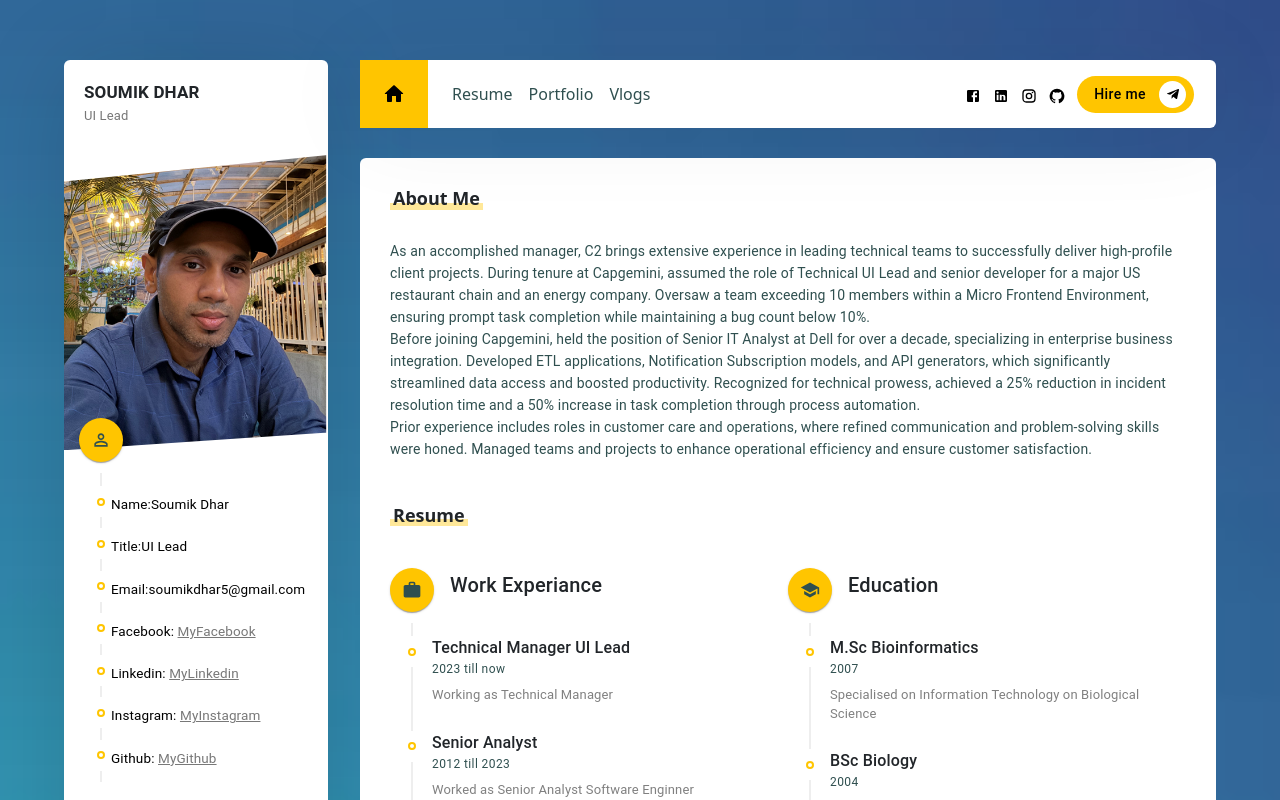
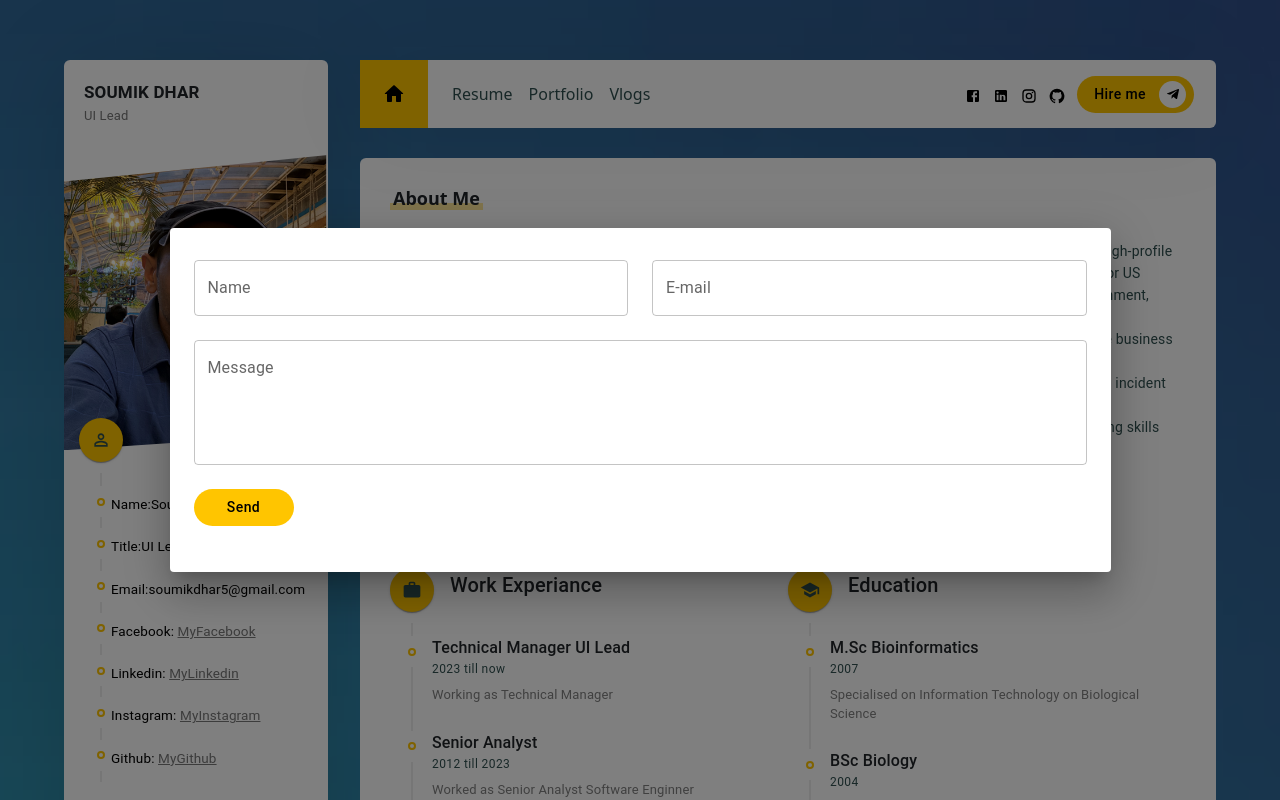
Before and after one commit to soumikdhar5/myprofile, a React (Create React App) app: page / in a window 1280 px wide. Both pictures are taken after a click on the button "Hire me". Shown: the top 800 px of the page. Built offline with nearby package versions, Linux system fonts and the light colour scheme.

Commit message:
Refactored to add dialogue and message status

```diff
--- a/src/components/Button/CustomButton.js
+++ b/src/components/Button/CustomButton.js
@@ -2,13 +2,15 @@ import React from 'react'
 import { Button } from '@mui/material'
 import './Button.css'
 
-const CustomButton = ({text = 'Download',icon ,downloadfilelink, fileName}) => {
+const CustomButton = ({text = 'Download',icon ,downloadfilelink, fileName, type = 'button', ...props}) => {
   return (
     <Button
       className='custom_btn'
       endIcon={icon?(<div className='btn_icon_container'>{icon}</div>):null}
       href={downloadfilelink}
       download={fileName}
+      type={type}
+      {...props}
       >
         <span className='btn_text'>{text}</span></Button>
   )
--- /dev/null
+++ b/src/components/Contact/ConnectWithMe.js
@@ -0,0 +1,103 @@
+import React, { useState } from 'react';
+import { Grid, TextField, CircularProgress } from '@mui/material';
+import CustomButton from '../../components/Button/CustomButton';
+import SuccessTick from '../Messagestatus/SuccessTick';
+import '../../App.css'
+
+export const ConnectWithMe = () => {
+  const [uname, setuname] = useState('');
+  const [uemail, setuemail] = useState('');
+  const [umessage, setumessage] = useState('');
+  const [success, setsuccess] = useState(false);
+  const [loading, setLoading] = useState(false);
+
+  const handleSubmit = async (e) => {
+    e.preventDefault();
+    setLoading(true);
+    setsuccess(false);
+
+    try {
+      console.log('starting to send');
+      const response = await fetch('http://localhost:3001/send', {
+        method: 'POST',
+        headers: {
+          'Content-Type': 'application/json',
+        },
+        body: JSON.stringify({ uname, uemail, umessage }),
+      });
+
+      const result = await response.json();
+      console.log('getting response', response.status);
+
+      if (response.status === 200 && result.message === 'Email sent successfully') {
+        console.log('Email sent successfully');
+        setsuccess(true);
+        setuname('');
+        setuemail('');
+        setumessage('');
+      } else {
+        console.error('Failed to send email', result);
+      }
+    } catch (error) {
+      console.error('Error sending email', error);
+    } finally {
+      setLoading(false);
+    }
+  };
+
+  const handleFocus = () => {
+    setsuccess(false);
+  };
+
+  return (
+    <div>
+      <Grid container>
+        <form onSubmit={handleSubmit}>
+          <Grid item xs={12}>
+            <Grid container spacing={3}>
+              <Grid item xs={12} sm={6}>
+                <TextField
+                  fullWidth
+                  name='name'
+                  value={uname}
+                  onChange={(e) => setuname(e.target.value)}
+                  onFocus={handleFocus}
+                  label='Name'
+                />
+              </Grid>
+              <Grid item xs={12} sm={6}>
+                <TextField
+                  fullWidth
+                  name='email'
+                  value={uemail}
+                  onChange={(e) => setuemail(e.target.value)}
+                  onFocus={handleFocus}
+                  label='E-mail'
+                />
+              </Grid>
+              <Grid item xs={12}>
+                <TextField
+                  fullWidth
+                  name='message'
+                  value={umessage}
+                  onChange={(e) => setumessage(e.target.value)}
+                  label='Message'
+                  multiline
+                  onFocus={handleFocus}
+                  rows={4}
+                />
+              </Grid>
+              <Grid item xs={12}>
+                <CustomButton
+                  type='submit'
+                  text={success ? 'Sent' : 'Send'}
+                  icon={loading ? <CircularProgress size={24} /> : (success ? <SuccessTick /> : null)}
+                />
+              </Grid>
+            </Grid>
+          </Grid>
+        </form>
+      </Grid>
+    </div>
+  );
+};
--- /dev/null
+++ b/src/components/Dialogue/Dialogue.css
@@ -0,0 +1,41 @@
+/* Dialog */
+
+/* .Dialogue{
+    display: flex;
+    align-items: center;
+    justify-content: center;
+    max-width: 800px;
+} */
+
+.Dialogue .Dialogue_image{
+    max-height: 300px;
+    width: 100%;
+    object-fit: cover;
+    object-position: center center;
+}
+
+.Dialogue .Dialogue_description{
+    margin-top: 10px !important;
+}
+
+.Dialogue .Dialogue_actions{
+    justify-content: center !important;
+    margin-bottom: 10px;
+
+}
+
+.Dialogue .Dialogue_icon{
+    color: darkslategray;
+    margin:0px 12px;
+    cursor: pointer;
+}
+
+.Dialogue .Dialogue_icon :hover {
+    color: var(--main-color);
+}
+
+.Dialogue .Dialogue_icon > .MuiSvgIcon-root {
+    font-size: 30px !important;
+}
+
+/* End of Dialog */
--- /dev/null
+++ b/src/components/Dialogue/DialogueModal.js
@@ -0,0 +1,32 @@
+import React from 'react'
+import './Dialogue.css'
+import { Dialog, DialogActions, DialogContent, DialogTitle } from '@mui/material'
+import { ConnectWithMe } from '../Contact/ConnectWithMe'
+
+
+
+export const DialogueModal = ({dialogueDataTitle = '',dialgueLinks, openMod, onClose}) => {
+    return (
+        <>
+            <Dialog
+                open={openMod}
+                onClose={onClose}
+                maxWidth={'lg'}
+                className='Dialogue' >
+                {/* 'projectDialog' */}
+                <DialogTitle onClose={onClose}>
+                    {dialogueDataTitle}
+                </DialogTitle>
+                <DialogContent>
+                    <ConnectWithMe />
+                </DialogContent>
+                <DialogActions className='Dialogue_actions'>
+                {/* projectDialog?.links */}
+                    {dialgueLinks?.map(link => (
+                        <a href={link.link} target="_blank" rel="noopener noreferrer"  className='Dialogue_icon'>{link.icon}</a>
+                    ))}
+                </DialogActions>
+            </Dialog>
+        </>
+    )
+}
--- a/src/components/Header/Header.js
+++ b/src/components/Header/Header.js
@@ -1,4 +1,4 @@
-import React from 'react'
+import React,{useState} from 'react'
 import 'bootstrap/dist/css/bootstrap.min.css';
 
 import Nav from 'react-bootstrap/Nav';
@@ -14,6 +14,7 @@ import {
   useParams,
 } from "react-router-dom";
 import './Header.css'
+import { DialogueModal } from '../Dialogue/DialogueModal';
 
 function withRouter(Component) {
   function ComponentWithRouterProp(props) {
@@ -32,9 +33,9 @@ function withRouter(Component) {
 }
 
 function Header(props) {
-
+  const [modalOpenar, setmodalOpenar] = useState(false)
   const pathName = props?.location?.pathName
-
+  console.log("inside Header", modalOpenar)
   return (
     <Navbar expand="lg" sticky='top' className="header">
       <Nav.Link as={NavLink} to="/" className="header_navlink">
@@ -62,9 +63,15 @@ function Header(props) {
           {Object.keys(resumeData.social).map((key) =>
             <a href={resumeData.social[key].link} target="_blank" rel="noopener noreferrer">{resumeData.social[key].icon}</a>
           )}
-          <CustomButton text={'Hire me'} icon={<TelegramIcon />} />
+          <CustomButton text={'Hire me'} onClick={()=>setmodalOpenar(true)} icon={<TelegramIcon />} />
+
         </div>
       </Navbar.Collapse>
+      <DialogueModal
+        dialgueLinks={Object.keys(resumeData.social)}
+        openMod={modalOpenar}
+        onClose={() => setmodalOpenar(false)}
+        />
     </Navbar>
   )
 }
--- /dev/null
+++ b/src/components/Messagestatus/SuccessTick.js
@@ -0,0 +1,31 @@
+import React from 'react';
+import CheckCircleIcon from '@mui/icons-material/CheckCircle';
+import { keyframes } from '@emotion/react';
+import { css } from '@emotion/react';
+
+const successAnimation = keyframes`
+  0% {
+    transform: scale(0);
+    opacity: 0;
+  }
+  50% {
+    transform: scale(1.2);
+    opacity: 1;
+  }
+  100% {
+    transform: scale(1);
+    opacity: 1;
+  }
+`;
+
+const successStyle = css`
+  color: green;
+  font-size: 48px;
+  animation: ${successAnimation} 0.5s ease-out;
+`;
+
+const SuccessTick = () => (
+  <CheckCircleIcon css={successStyle} />
+);
+
+export default SuccessTick;
--- a/src/pages/Resume/Resume.js
+++ b/src/pages/Resume/Resume.js
@@ -1,33 +1,16 @@
-import React, {useState} from 'react'
+import React from 'react'
 import './Resume.css'
-import { Grid, Icon, Paper, TextField, Typography } from '@mui/material'
+import { Grid, Icon, Paper, Typography } from '@mui/material'
 import resumeData from '../../utils/resumeData'
 import CustomTimeLine, { CustomTimelineSeparator } from '../../components/Timeline/Timeline'
 import WorkIcon from '@mui/icons-material/Work';
-import { TimelineContent, TimelineDot, TimelineItem, TimelineSeparator } from '@mui/lab'
+import { TimelineContent, TimelineDot, TimelineItem } from '@mui/lab'
 import SchoolIcon from '@mui/icons-material/School';
-import CustomButton from '../../components/Button/CustomButton'
+import { ConnectWithMe } from '../../components/Contact/ConnectWithMe'
+
 
 function Resume() {
-  const [uname, setuname] = useState('')
-  const [uemail, setuemail] = useState('')
-  const [umessage, setumessage] = useState('')
 
-  const handleSubmit = async (e)=>{
-    e.preventDefault()
-    console.log('starting to send')
-    const response = await fetch('http://localhost:3001/send',{
-      method:'post',
-      headers:{
-        'content-type':'application/json',
-      },
-      body:JSON.stringify({uname,uemail,umessage})
-    });
-    console.log('checking response', response)
-    const result = await response.json()
-    console.log('getting response', result)
-
-  }
 
   return (
     <>
@@ -89,7 +72,7 @@ function Resume() {
       <Grid container className='section pb_45'>
         <Grid item className='section_title mb_30'>
           <span></span>
-          <h6 className='section_title_text'>My Services</h6>
+          <h6 className='section_title_text'>Proficiencies</h6>
         </Grid>
         <Grid item xs={12}>
           <Grid container spacing={3} justify="space-around">
@@ -129,35 +112,18 @@ function Resume() {
       <Grid container spacing={6} className='section pt_45 pb_45'>
 
         {/* Contact form */}
-        {/* <Grid item xs={12} lg={7}>
+        <Grid item xs={12} lg={7}>
           <Grid container>
-            <form onSubmit={handleSubmit}>
-            <Grid item className='section_title mb_30'>
-              <span></span>
-              <h6 className='section_title_text'>Contact Form</h6>
-            </Grid>
-            <Grid item xs={12}>
-              <Grid container spacing={3}>
-                <Grid item xs={12} sm={6}>
-                  <TextField fullWidth name='name' value={uname} onChange={(e)=>setuname(e.target.value)} label='Name' />
-                </Grid>
-                <Grid item xs={12} sm={6}>
-                  <TextField fullWidth name='email' value={uemail} onChange={(e)=>setuemail(e.target.value)} label='E-mail' />
-                </Grid>
-                <Grid item xs={12} >
-                  <TextField fullWidth name='message' value={umessage} onChange={(e)=>setumessage(e.target.value)} label='message' multiline rows={4} />
-                </Grid>
-                <Grid item xs={12} >
-                  <button type='submit'>Send</button>
-                </Grid>
+          <Grid item className='section_title mb_30'>
+          <span></span>
+            <h6 className='section_title_text'>Contact Form</h6>
+          </Grid>
 
-              </Grid>
-            </Grid>
-            </form>
+            <ConnectWithMe />
           </Grid>
-        </Grid> */}
+        </Grid>
         {/* Contact Information */}
-        <Grid item xs={12} lg={12}>
+        <Grid item xs={12} lg={5}>
           <Grid container>
             <Grid item className='section_title mb_30'>
               <span></span>
@@ -185,7 +151,7 @@ function Resume() {
                   <Grid container className='contactInfo_socialsContainer'>
                     {Object.keys(resumeData.social).map(key => (
                       <Grid item className='contactInfo_social'>
-                        <a href={resumeData.social[key].link}>{resumeData.social[key].icon}</a>
+                        <a href={resumeData.social[key].link} target="_blank" rel="noopener noreferrer">{resumeData.social[key].icon}</a>
                       </Grid>))}
                   </Grid>
                 </Grid>
@@ -195,6 +161,7 @@ function Resume() {
           </Grid>
         </Grid>
       </Grid>
+
     </>
   )
 }
```
